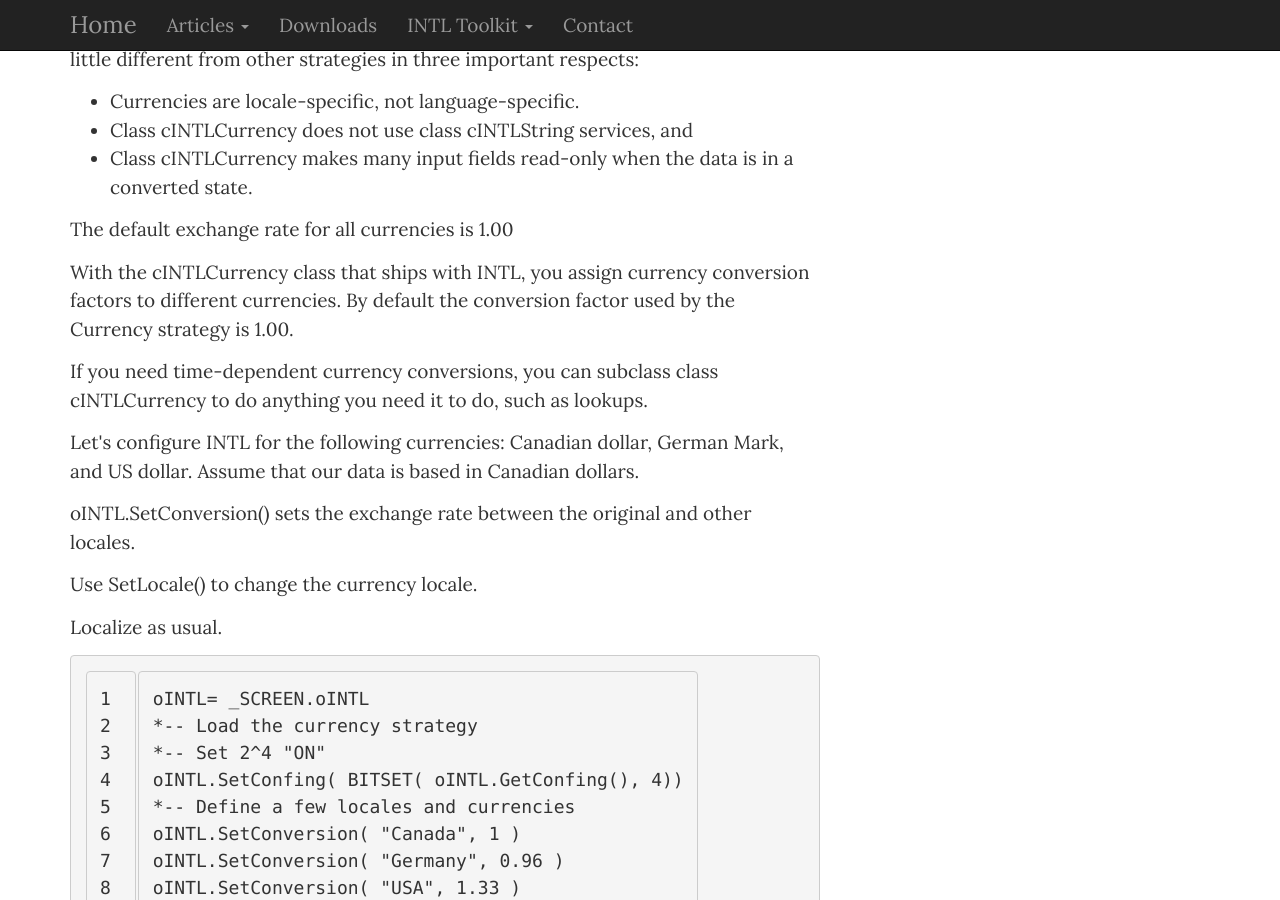
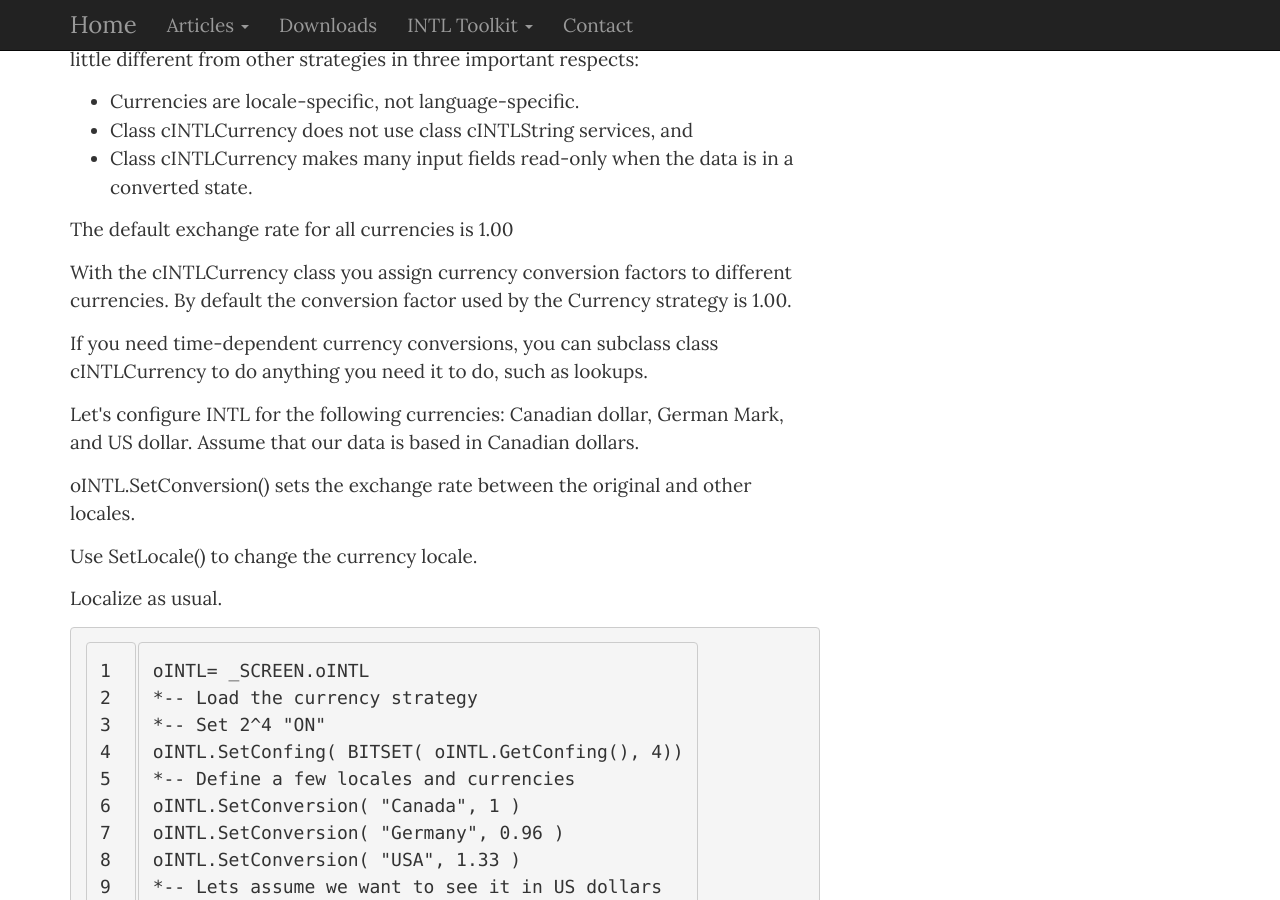
Before and after one commit to StevenBlack/stevenblack.github.io, a Jekyll site: the page built from intldocs.html, in a window 1280 px wide and 900 px high, scrolled down 18453 px. Built offline with Jekyll 4.4.1, drawn with Linux system fonts in a browser that asks for light colours.

Commit message:
Copyediting tweaks

```diff
--- a/intldocs.html
+++ b/intldocs.html
@@ -866,7 +866,7 @@ oINTL.SetConfing( BITSET( oINTL.GetConfing(), 4))
 </ul>
 <p>The default exchange rate for all currencies is 1.00</p>
 <p>
-	With the cINTLCurrency class that ships with INTL, you assign currency conversion factors to different
+	With the cINTLCurrency class you assign currency conversion factors to different
 	currencies. By default the conversion factor used by the Currency strategy is 1.00.
 </p>
 <p>
```
Also changed, not shown: index.html (+5 -5 lines).
